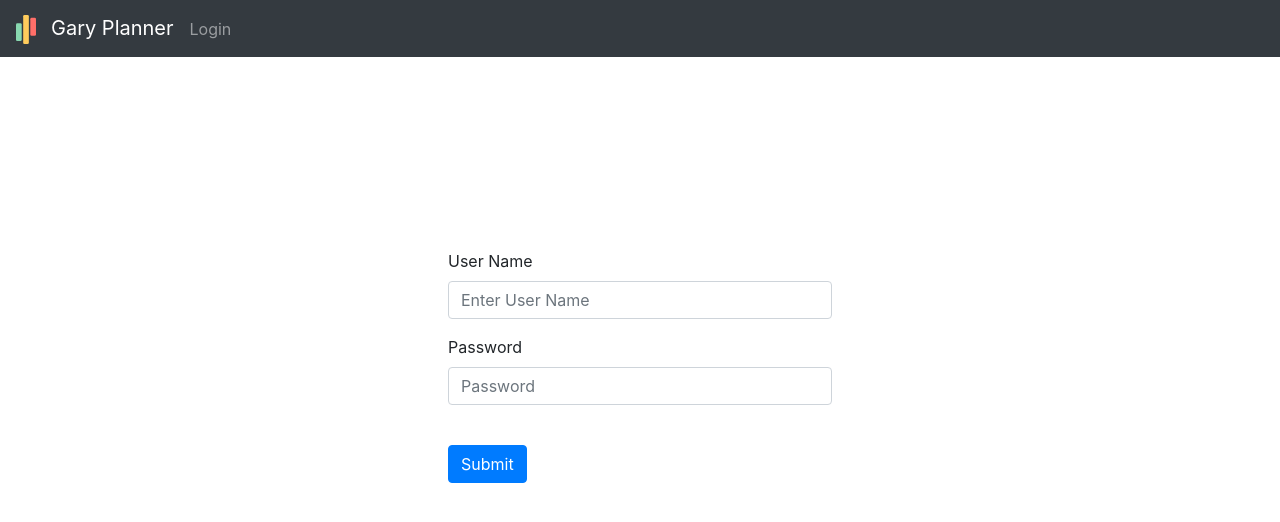
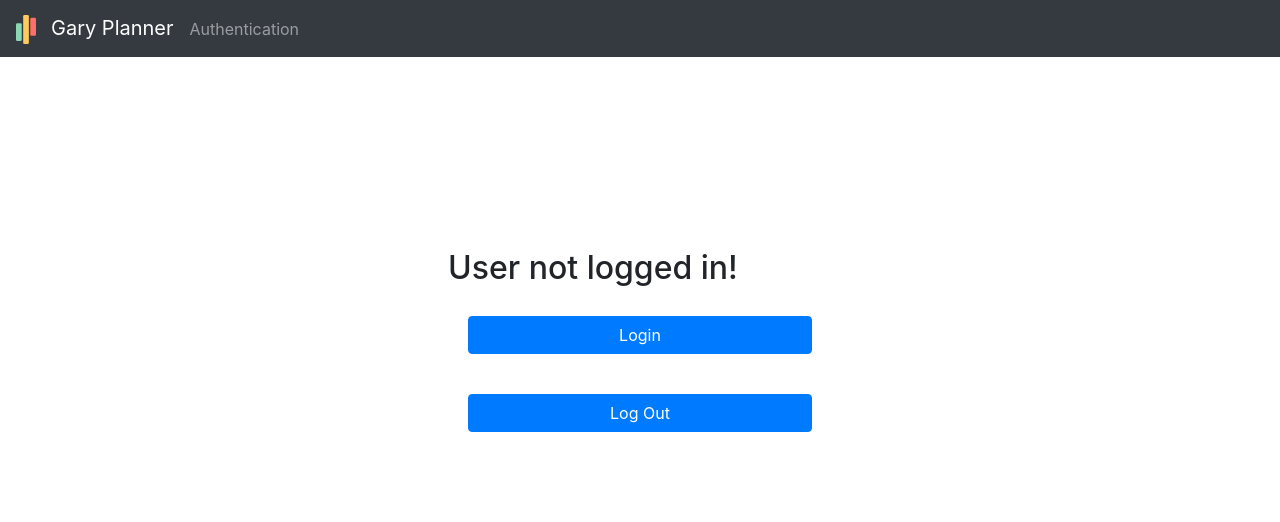
Before and after one commit to YixuanSeanZhou/GaryPlanner, a Next.js app in the folder front-end/: page /login in a window 1280 px wide. Shown: the top 522 px of the page. Built offline with nearby package versions, Linux system fonts and the light colour scheme.

Commit message:
Installed auth0 package, enabled client-side login

```diff
--- a/front-end/package.json
+++ b/front-end/package.json
@@ -8,6 +8,7 @@
     "start": "next start"
   },
   "dependencies": {
+    "@auth0/auth0-react": "^1.1.0",
     "bootstrap": "^4.5.3",
     "next": "^10.0.1",
     "react": "17.0.1",
--- a/front-end/pages/_app.js
+++ b/front-end/pages/_app.js
@@ -1,8 +1,18 @@
 import '../styles/globals.css'
 import 'bootstrap/dist/css/bootstrap.min.css'
+import { Auth0Provider } from "@auth0/auth0-react";
+
 
 function MyApp({ Component, pageProps }) {
-  return <Component {...pageProps} />
+  return (
+    <Auth0Provider
+      domain="garyplanner.us.auth0.com"
+      clientId="nMnVSzU4rg1q3Ipe7mnf4fI7HblUWxvW"
+      redirectUri={"http://localhost:3000/login"}
+    >
+      <Component {...pageProps} />
+    </Auth0Provider>
+  )
 }
 
 export default MyApp
--- a/front-end/pages/login.js
+++ b/front-end/pages/login.js
@@ -1,5 +1,7 @@
+import React from 'react'
 import Link from 'next/link'
 import Head from 'next/head'
+import { useAuth0 } from "@auth0/auth0-react";
 
 // Components
 import { GaryNavbar } from '../components/commonUI'
@@ -9,6 +11,7 @@ import { Button, Form, Navbar } from 'react-bootstrap'
 import styles from "../styles/Login.module.css"
 
 export default function Login() {
+
     return (
         <>
             <Head>
@@ -17,24 +20,66 @@ export default function Login() {
 
             <GaryNavbar>
                 <Navbar.Text>
-                   Login
+                    Authentication
                 </Navbar.Text>
             </GaryNavbar>
 
             <div className={styles.main}>
-                <Form>
-                    <Form.Group controlId='loginName' >
-                        <Form.Label>User Name</Form.Label>
-                        <Form.Control type="text" placeholder="Enter User Name" />
-                    </Form.Group>
-                    <Form.Group controlId='loginPassword' >
-                        <Form.Label>Password</Form.Label>
-                        <Form.Control type="password" placeholder="Password" />
-                    </Form.Group>
-                    <br />
-                    <Button variant="primary" type='submit'>Submit</Button>
-                </Form>
+                <UserInfoDisplay />
+                <GaryLoginButton />
+                <GaryLogoutButton />
             </div>
         </>
-    )
+    );
 }
+
+function UserInfoDisplay() {
+    const { user, isAuthenticated, isLoading } = useAuth0();
+
+    if (isAuthenticated) {
+        return (
+            <>
+                <h2>
+                    Logged in! Congrats!
+                </h2>
+                <h5>
+                    User Name: {user.name}
+                </h5>
+                <h5>
+                    User Email: {user.email}
+                </h5>
+            </>
+        );
+    } else {
+        return (
+            <h2>User not logged in!</h2>
+        );
+    }
+}
+
+
+function GaryLoginButton(props) {
+    const { loginWithRedirect } = useAuth0();
+
+    return(
+        <Button
+            variant="primary"
+            onClick={() => loginWithRedirect()}
+            className={styles.buttons}
+        >
+            Login
+        </Button>
+    );
+
+}
+
+
+const GaryLogoutButton = () => {
+    const { logout } = useAuth0();
+
+    return (
+      <Button onClick={() => logout({ returnTo: "http://localhost:3000/login"})} className={styles.buttons}>
+        Log Out
+      </Button>
+    );
+  };
--- a/front-end/styles/Login.module.css
+++ b/front-end/styles/Login.module.css
@@ -4,4 +4,12 @@
     margin-bottom: 15%;
 
     width: 30%;
+    display: flex;
+    flex: 1;
+    flex-direction: column;
+    justify-content: center;
 }
+
+.buttons {
+    margin: 20px;
+}
```
Also changed, not shown: 1 other file (tests, documents, lock files or other folders).
